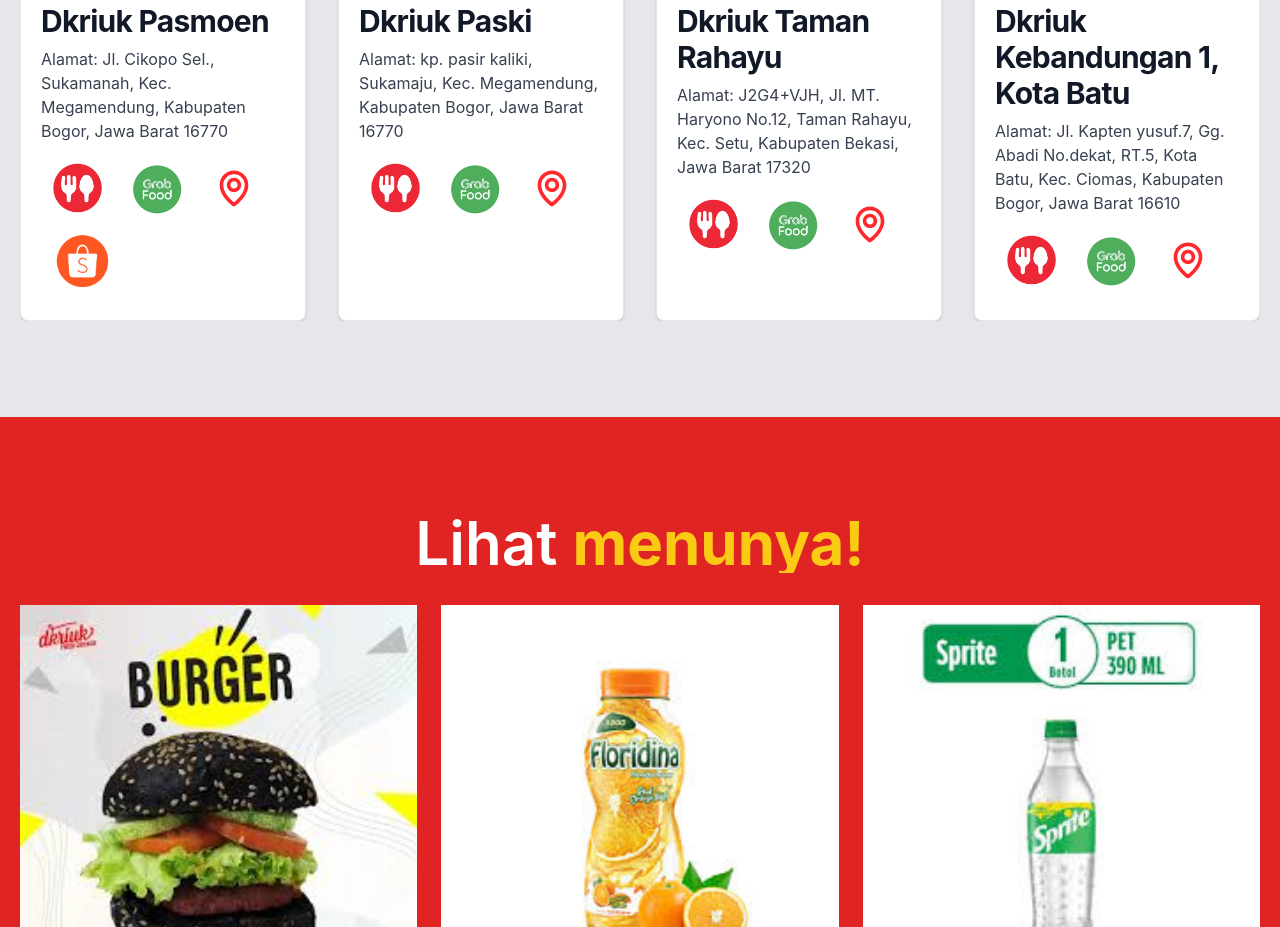
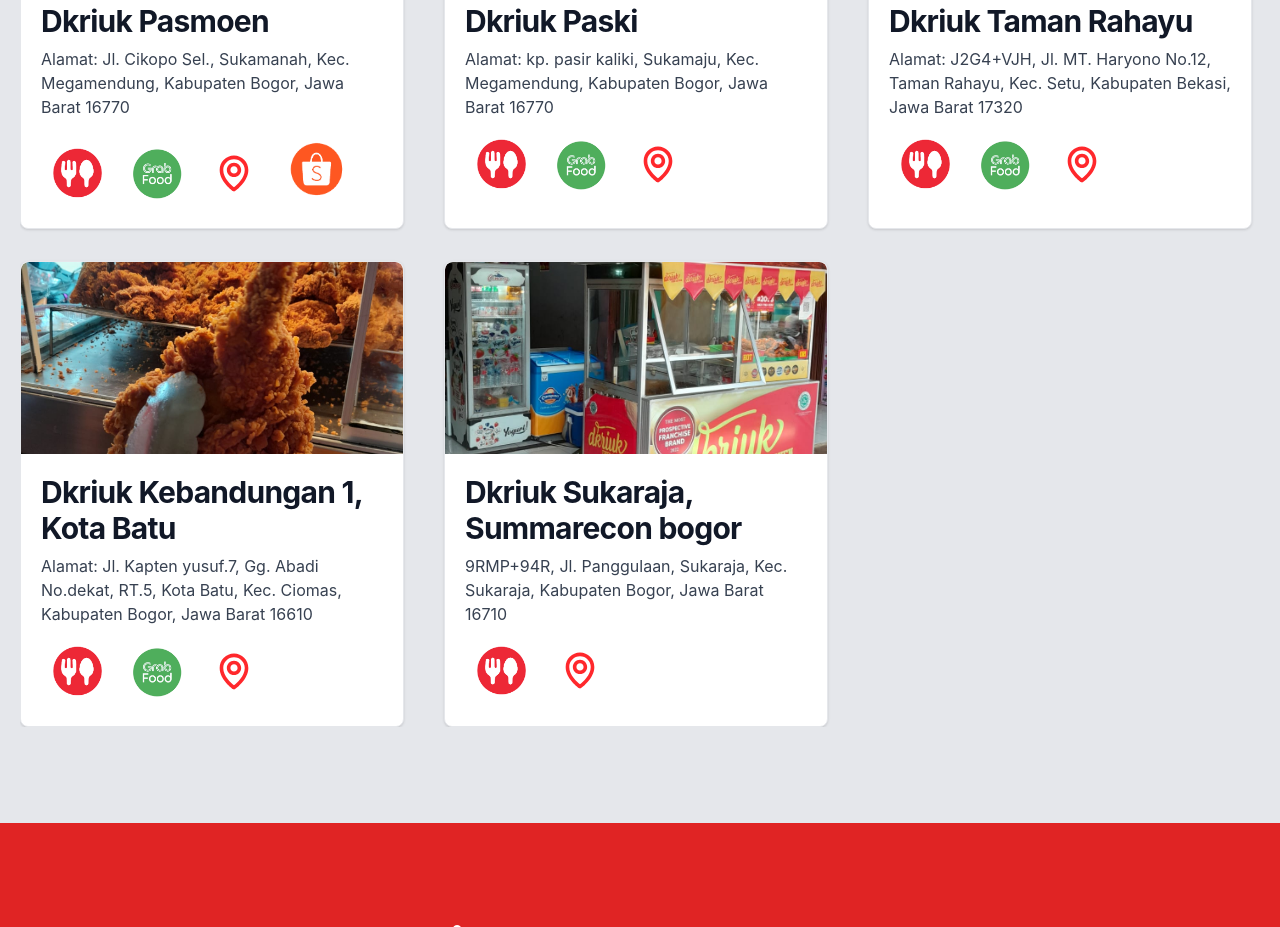
Before and after one commit to LaluIman/Dkriuksartriabahari, a website: page index.html in a window 1280 px wide. Shown: the part 1022-1949 px from the top of the page. Drawn offline with nearby package versions, Linux system fonts and the light colour scheme.

Commit message:
cabanf baru

```diff
--- a/index.html
+++ b/index.html
@@ -88,7 +88,7 @@
             </div>
             <div>
                 <!-- Cards -->
-                <div class="grid grid-cols-1 sm:grid-cols-2 md:grid-cols-4 gap-8">
+                <div class="grid grid-cols-1 sm:grid-cols-2 md:grid-cols-3 gap-8">
                     <!-- pasmoen -->
                     <div class="max-w-sm bg-white border border-gray-200 rounded-lg shadow dark:bg-gray-800 dark:border-gray-700 ">
                         <a href="#">
@@ -181,6 +181,30 @@
                                 <img src="src/img/image 1.png" width="50" alt="">
                             </a>
                             <a target="_blank" href="https://maps.app.goo.gl/zua3RidCqHni8ucK9" class="inline-flex items-center px-3 py-2">
+                                <svg xmlns="http://www.w3.org/2000/svg" width="48" height="48" viewBox="0 0 24 24" style="fill: rgba(255, 40, 44, 1); padding-bottom: 5px"><path d="M12 14c2.206 0 4-1.794 4-4s-1.794-4-4-4-4 1.794-4 4 1.794 4 4 4zm0-6c1.103 0 2 .897 2 2s-.897 2-2 2-2-.897-2-2 .897-2 2-2z"></path><path d="M11.42 21.814a.998.998 0 0 0 1.16 0C12.884 21.599 20.029 16.44 20 10c0-4.411-3.589-8-8-8S4 5.589 4 9.995c-.029 6.445 7.116 11.604 7.42 11.819zM12 4c3.309 0 6 2.691 6 6.005.021 4.438-4.388 8.423-6 9.73-1.611-1.308-6.021-5.294-6-9.735 0-3.309 2.691-6 6-6z"></path></svg>
+                            </a>
+                        </div>
+                    </div>
+
+                    <!-- sukaraja summarecon bogor -->
+                    <div class="max-w-sm bg-white border border-gray-200 rounded-lg shadow dark:bg-gray-800 dark:border-gray-700 ">
+                        <a href="#">
+                            <img class="rounded-t-lg w-full h-48 object-cover" src="src/img/summar.jpeg" alt="" />
+                        </a>
+                        <div class="p-5">
+                            <a href="#">
+                                <h5 class="mb-2 text-3xl md:text-2xl font-bold tracking-tight text-gray-900">Dkriuk Sukaraja, Summarecon bogor</h5>
+                            </a>
+                            <p class="mb-3 font-normal text-gray-700 dark:text-gray-400">9RMP+94R, Jl. Panggulaan, Sukaraja, Kec. Sukaraja, Kabupaten Bogor, Jawa Barat 16710
+                            </p>
+                            <!-- tombol -->
+                            <a target="_blank" href="https://gofood.co.id/jakarta/restaurant/dkriuk-summarecon-bogor-sukaraja-0a76ef42-4291-4a83-b618-5f8eec375f0b" class="inline-flex items-center px-3 py-2 text-sm font-medium text-center text-white ">
+                                <img src="src/img/Group 1.png" width="50" alt="">
+                            </a>
+                            <!-- <a target="_blank" href="" class="inline-flex items-center px-3 py-2 text-sm font-medium text-center text-white ">
+                                <img src="src/img/image 1.png" width="50" alt="">
+                            </a> -->
+                            <a target="_blank" href="https://maps.app.goo.gl/22aHw41rE8ZHt9jE9" class="inline-flex items-center px-3 py-2">
                                 <svg xmlns="http://www.w3.org/2000/svg" width="48" height="48" viewBox="0 0 24 24" style="fill: rgba(255, 40, 44, 1); padding-bottom: 5px"><path d="M12 14c2.206 0 4-1.794 4-4s-1.794-4-4-4-4 1.794-4 4 1.794 4 4 4zm0-6c1.103 0 2 .897 2 2s-.897 2-2 2-2-.897-2-2 .897-2 2-2z"></path><path d="M11.42 21.814a.998.998 0 0 0 1.16 0C12.884 21.599 20.029 16.44 20 10c0-4.411-3.589-8-8-8S4 5.589 4 9.995c-.029 6.445 7.116 11.604 7.42 11.819zM12 4c3.309 0 6 2.691 6 6.005.021 4.438-4.388 8.423-6 9.73-1.611-1.308-6.021-5.294-6-9.735 0-3.309 2.691-6 6-6z"></path></svg>
                             </a>
                         </div>
```
Also changed, not shown: src/img/summar.jpeg (added).
